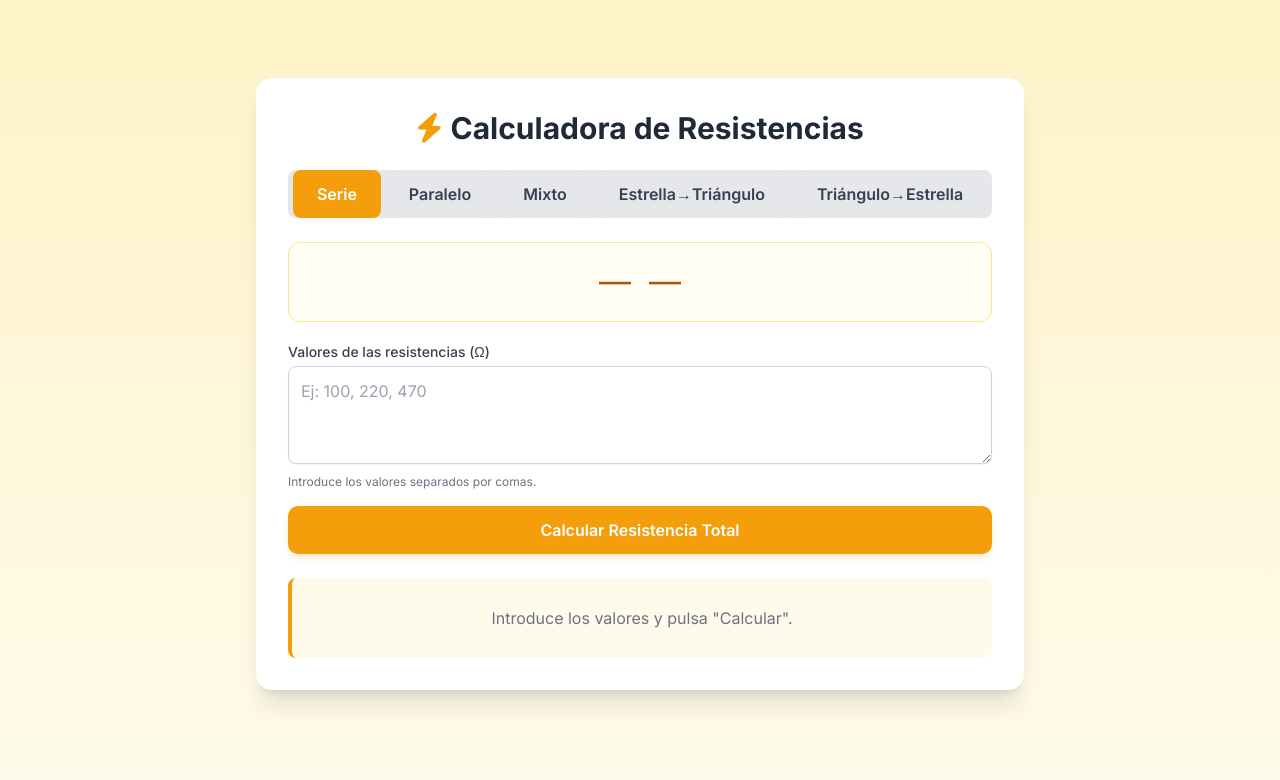
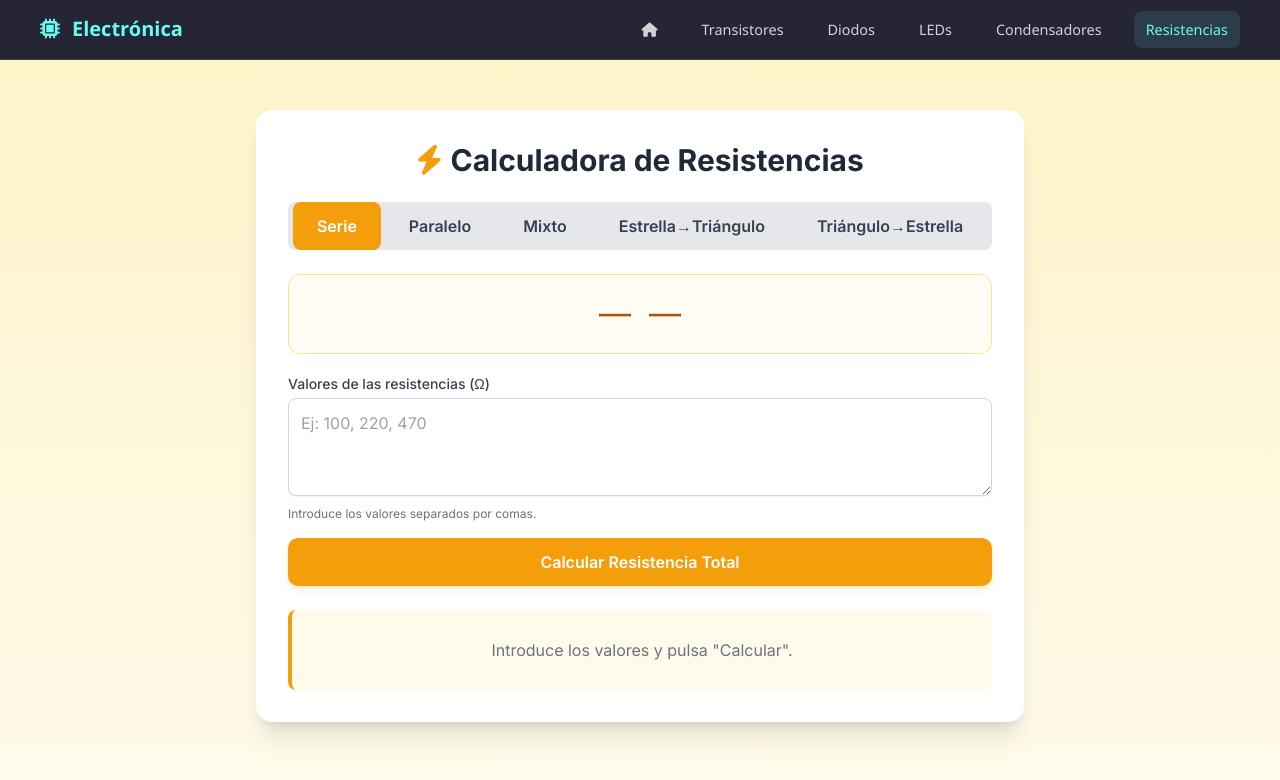
Before and after one commit to angelmicelti/AppCalculosElectronica, a plain HTML site: page Resistencias.html in a window 1280 px wide. Drawn offline with nearby package versions, Linux system fonts and the light colour scheme.

Commit message:
Update Resistencias.html

```diff
--- a/Resistencias.html
+++ b/Resistencias.html
@@ -10,6 +10,68 @@
   <link href="https://fonts.googleapis.com/css2?family=Inter:wght@400;500;600;700&display=swap" rel="stylesheet">
   <link rel="stylesheet" href="https://cdnjs.cloudflare.com/ajax/libs/font-awesome/6.4.0/css/all.min.css">
   <style>
+    .universal-nav {
+      position: fixed;
+      top: 0;
+      left: 0;
+      right: 0;
+      height: 60px;
+      background: rgba(26, 26, 46, 0.95);
+      backdrop-filter: blur(10px);
+      -webkit-backdrop-filter: blur(10px);
+      border-bottom: 1px solid rgba(255, 255, 255, 0.1);
+      z-index: 9999;
+      display: flex;
+      align-items: center;
+      padding: 0 1.5rem;
+      font-family: 'Segoe UI', Roboto, Helvetica, Arial, sans-serif;
+    }
+    .nav-content {
+      max-width: 1200px;
+      width: 100%;
+      margin: 0 auto;
+      display: flex;
+      justify-content: space-between;
+      align-items: center;
+    }
+    .nav-logo {
+      display: flex;
+      align-items: center;
+      gap: 0.75rem;
+      text-decoration: none;
+      color: #66fcf1 !important;
+      font-weight: 700;
+      font-size: 1.25rem;
+    }
+    .nav-links {
+      display: flex;
+      gap: 1.25rem;
+      align-items: center;
+    }
+    .nav-links a {
+      text-decoration: none;
+      color: rgba(255, 255, 255, 0.8) !important;
+      font-size: 0.9rem;
+      font-weight: 500;
+      transition: all 0.3s ease;
+      padding: 0.5rem 0.75rem;
+      border-radius: 8px;
+    }
+    .nav-links a:hover, .nav-links a.active {
+      color: #66fcf1 !important;
+      background: rgba(102, 252, 241, 0.1);
+    }
+    @media (max-width: 768px) {
+      .nav-logo span { display: none; }
+      .nav-links { gap: 0.25rem; }
+      .nav-links a { padding: 0.4rem 0.3rem; font-size: 0.75rem; }
+    }
+    @media (max-width: 480px) {
+      .nav-links a { font-size: 0.7rem; }
+    }
+    body {
+      padding-top: 80px !important;
+    }
     body {
       font-family: 'Inter', sans-serif;
       background: linear-gradient(to bottom, #fef3c7, #fffbeb);
@@ -187,6 +249,22 @@
 </head>
 
 <body class="flex flex-col items-center justify-center min-h-screen p-4 dark:bg-gray-900">
+  <nav class="universal-nav">
+    <div class="nav-content">
+      <a href="index.html" class="nav-logo">
+        <i class="fas fa-microchip"></i>
+        <span>Electrónica</span>
+      </a>
+      <div class="nav-links">
+        <a href="index.html"><i class="fas fa-home"></i></a>
+        <a href="Transistor.html">Transistores</a>
+        <a href="Diodo.html">Diodos</a>
+        <a href="Led.html">LEDs</a>
+        <a href="Condensador.html">Condensadores</a>
+        <a href="Resistencias.html" class="active">Resistencias</a>
+      </div>
+    </div>
+  </nav>
   <div class="w-full max-w-3xl bg-white dark:bg-gray-800 rounded-2xl shadow-xl p-6 md:p-8 mb-8">
 
     <h1 class="text-2xl md:text-3xl font-bold text-gray-800 dark:text-white text-center mb-6">
```
